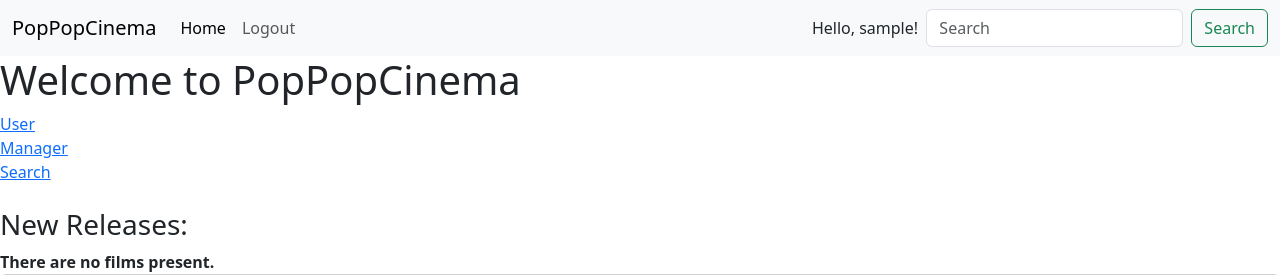
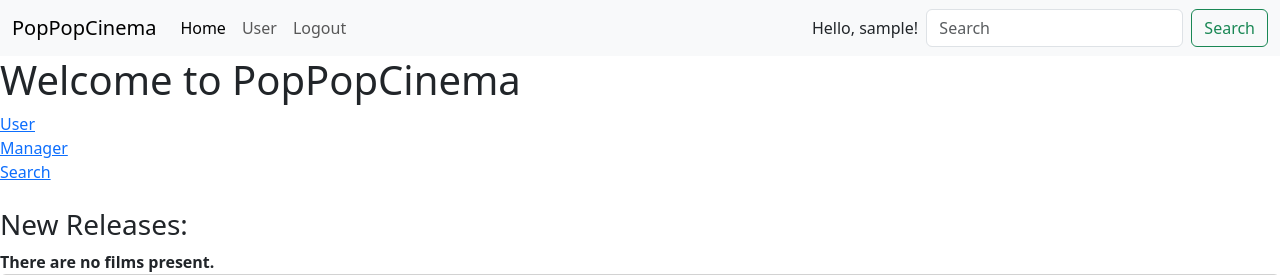
Before and after one commit to LoganBrownGU/13C-wad2-project, a Django app: page /cinema/ in a window 1280 px wide. Shown: the top 275 px of the page. Run offline with Django 3.2, Linux system fonts and the light colour scheme; the visitor is signed in with stand-in values (Sample User, id 1); data that the repository does not hold is empty; some libraries are stand-ins or nearby versions.

Commit message:
User page available in nav bar when logged in

```diff
--- a/cinema/views.py
+++ b/cinema/views.py
@@ -127,3 +127,7 @@ def leave_review(request, film_title_slug):
 
     context_dict = {'form': form, 'film': film, 'user': user}
     return render(request, 'cinema/leave_review.html', context=context_dict)
+
+
+def user_profile(request):
+    return redirect(reverse('cinema/usere.html'))
--- a/templates/cinema/base.html
+++ b/templates/cinema/base.html
@@ -29,6 +29,12 @@
                     <li class="nav-item">
                         <a class="nav-link active" aria-current="page" href="{% url 'cinema:home' %}">Home</a>
                     </li>
+
+                    {% if user.is_authenticated %}
+                    <li class="nav-item">
+                         <a class="nav-link" href="{% url 'cinema:user' %}">User</a>
+                    </li>
+                    {% endif %}
                     {% if user.is_authenticated %}
                     <li class="nav-item">
                         <a class="nav-link" href="{% url 'cinema:logout' %}">Logout</a>
```
